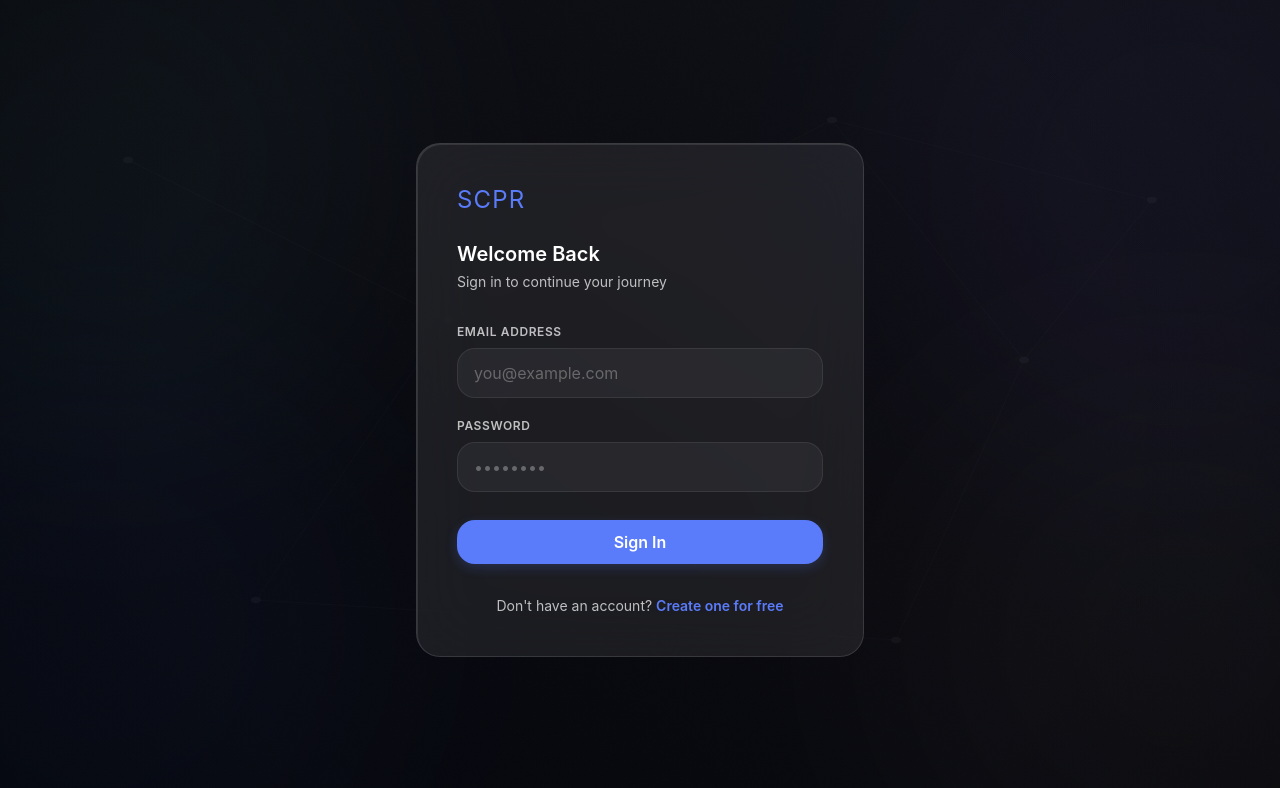
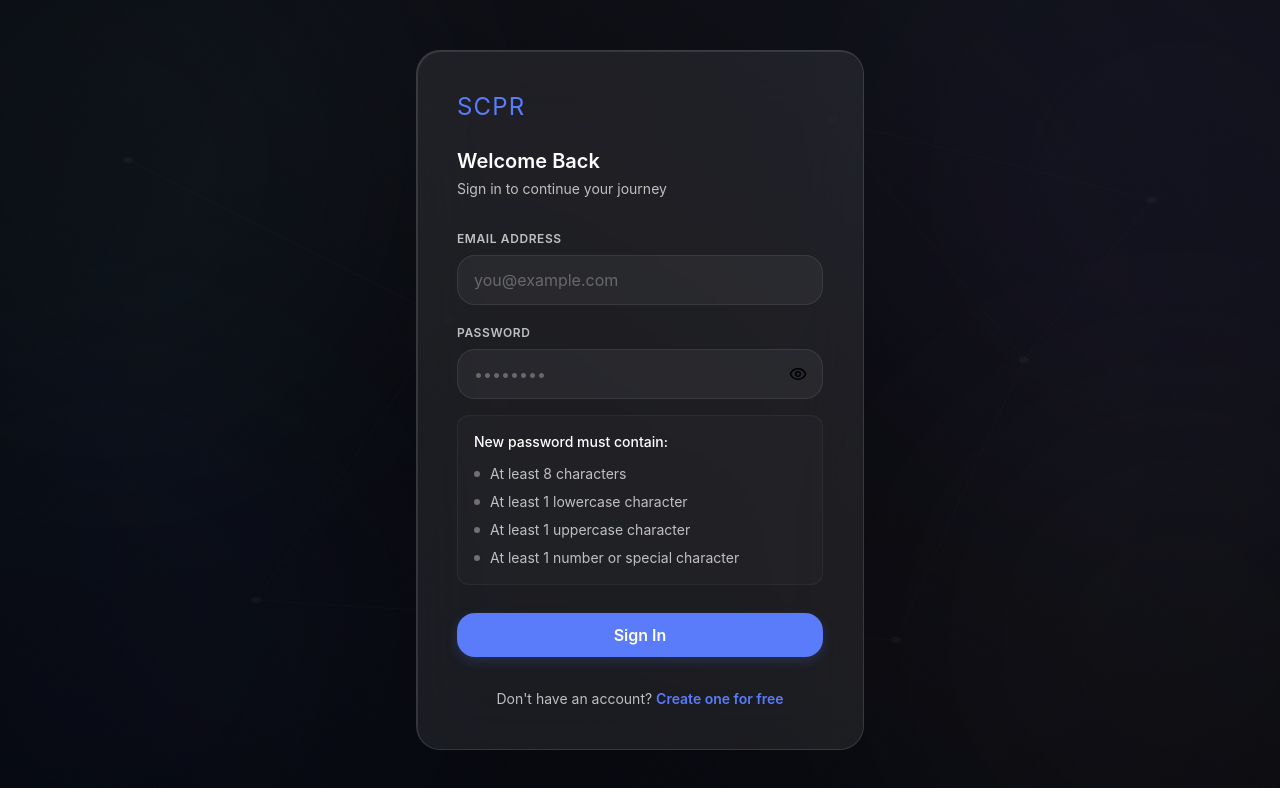
Before and after one commit to Vihangpatil37/BHENCHOD, a React (Vite) app in the folder frontend/: page /login in a window 1280 px wide. Shown: the top 788 px of the page. Built offline with nearby package versions, Linux system fonts and the light colour scheme; no server answers.

Commit message:
feat: add password requirement checklist to login page

```diff
--- a/frontend/src/pages/Login.tsx
+++ b/frontend/src/pages/Login.tsx
@@ -1,5 +1,6 @@
 import { useState } from 'react';
 import { useNavigate, Link } from 'react-router-dom';
+import { Eye, EyeOff } from 'lucide-react';
 import { useAuthStore } from '../store/authStore';
 import { client } from '../api/client';
 import { AuthLayout } from '../components/layout/AuthLayout';
@@ -13,8 +14,16 @@ export const Login = () => {
   const setAuth = useAuthStore((state) => state.setAuth);
   const [email, setEmail] = useState('');
   const [password, setPassword] = useState('');
+  const [showPassword, setShowPassword] = useState(false);
   const [loading, setLoading] = useState(false);
   const [error, setError] = useState<string | null>(null);
+
+  const passwordReqs = [
+    { label: 'At least 8 characters', met: password.length >= 8 },
+    { label: 'At least 1 lowercase character', met: /[a-z]/.test(password) },
+    { label: 'At least 1 uppercase character', met: /[A-Z]/.test(password) },
+    { label: 'At least 1 number or special character', met: /[^a-zA-Z]/.test(password) }
+  ];
 
   const handleSubmit = async (e: React.FormEvent) => {
     e.preventDefault();
@@ -57,16 +66,36 @@ export const Login = () => {
                 placeholder="you@example.com"
               />
             </div>
+            <div className="space-y-4">
               <div className="space-y-2">
                 <label className="block text-xs font-semibold uppercase tracking-wider text-text-secondary">Password</label>
+                <div className="relative">
                   <input
-                type="password"
+                    type={showPassword ? "text" : "password"}
                     value={password}
                     onChange={(e) => setPassword(e.target.value)}
                     required
-                className="w-full px-4 py-3 bg-white/[0.05] border border-solid border-white/[0.08] rounded-[18px] text-text-primary placeholder-white/30 focus:outline-none focus:border-ai-cyan/50 focus:ring-1 focus:ring-ai-cyan/50 transition-all duration-180"
+                    className="w-full px-4 py-3 bg-white/[0.05] border border-solid border-white/[0.08] rounded-[18px] text-text-primary placeholder-white/30 focus:outline-none focus:border-ai-cyan/50 focus:ring-1 focus:ring-ai-cyan/50 transition-all duration-180 pr-12"
                     placeholder="••••••••"
                   />
+                  <button
+                    type="button"
+                    onClick={() => setShowPassword(!showPassword)}
+                    className="absolute right-4 top-1/2 -translate-y-1/2 text-black hover:text-black/80 transition-colors flex items-center justify-center"
+                  >
+                    {showPassword ? <EyeOff size={18} /> : <Eye size={18} />}
+                  </button>
+                </div>
+              </div>
+              <div className="mt-4 text-sm text-text-secondary space-y-2 bg-white/[0.02] p-4 rounded-xl border border-solid border-white/[0.05]">
+                <p className="font-medium text-text-primary mb-3">New password must contain:</p>
+                {passwordReqs.map((req, idx) => (
+                  <div key={idx} className="flex items-center gap-2.5">
+                    <div className={`w-1.5 h-1.5 rounded-full ${req.met ? 'bg-[#10B981]' : 'bg-text-secondary/50'}`} />
+                    <span className={req.met ? 'text-text-primary' : 'text-text-secondary'}>{req.label}</span>
+                  </div>
+                ))}
+              </div>
             </div>
             <Button type="submit" loading={loading} className="w-full py-4 text-base mt-2">
               Sign In
```
Lines whose indentation alone changed are shown as unchanged.
